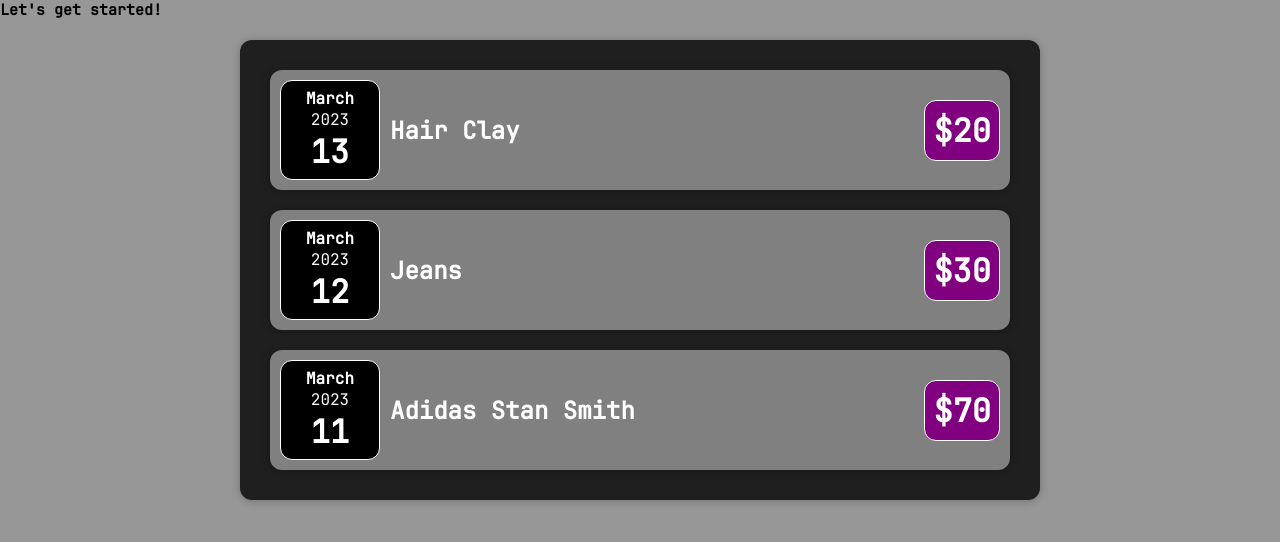
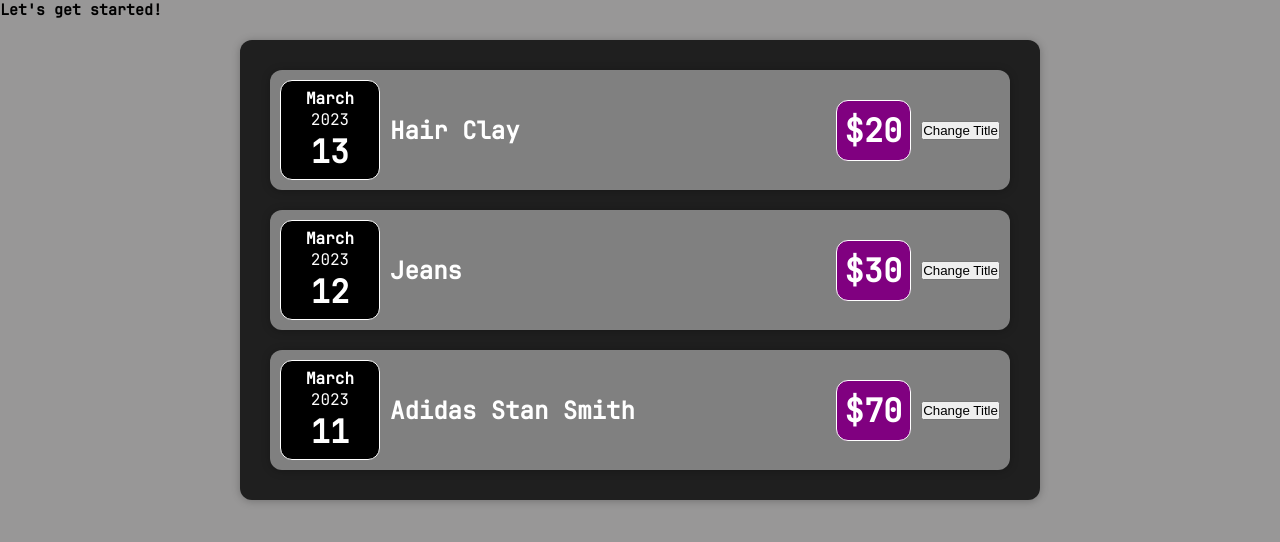
Before and after one commit to JasonWu73/my-react, a React (Create React App) app: page / in a window 1280 px wide. Shown: the top 542 px of the page. Built offline with nearby package versions, Linux system fonts and the light colour scheme.

Commit message:
测试点击事件

```diff
--- a/src/components/expense/ExpenseItem.js
+++ b/src/components/expense/ExpenseItem.js
@@ -17,9 +17,19 @@
       <div className="expense-item__description">
         <h2>{title}</h2>
         <div className="expense-item__price">${amount}</div>
+        <button onClick={clickHandler}>Change Title</button>
       </div>
     </Card>
   );
 };
 
+/**
+ * 测试点击事件。
+ *
+ * @param {Event} event
+ */
+function clickHandler(event) {
+  console.log(event.target);
+}
+
 export default ExpenseItem;
```
